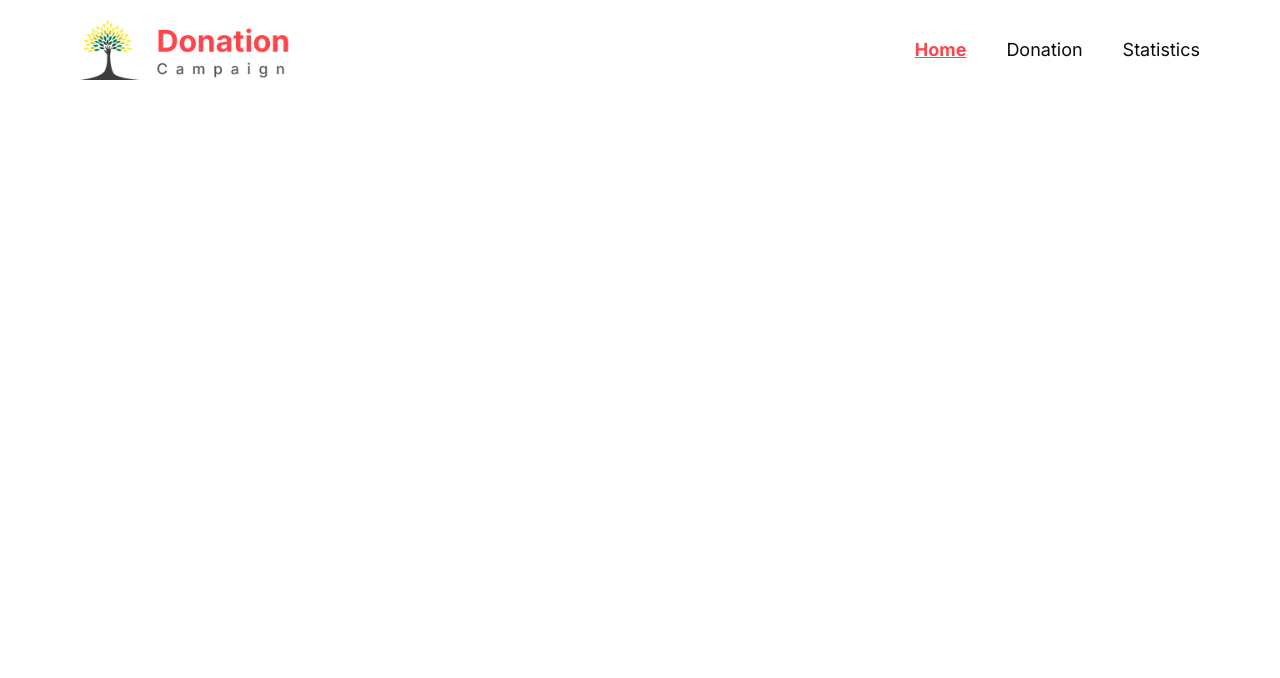
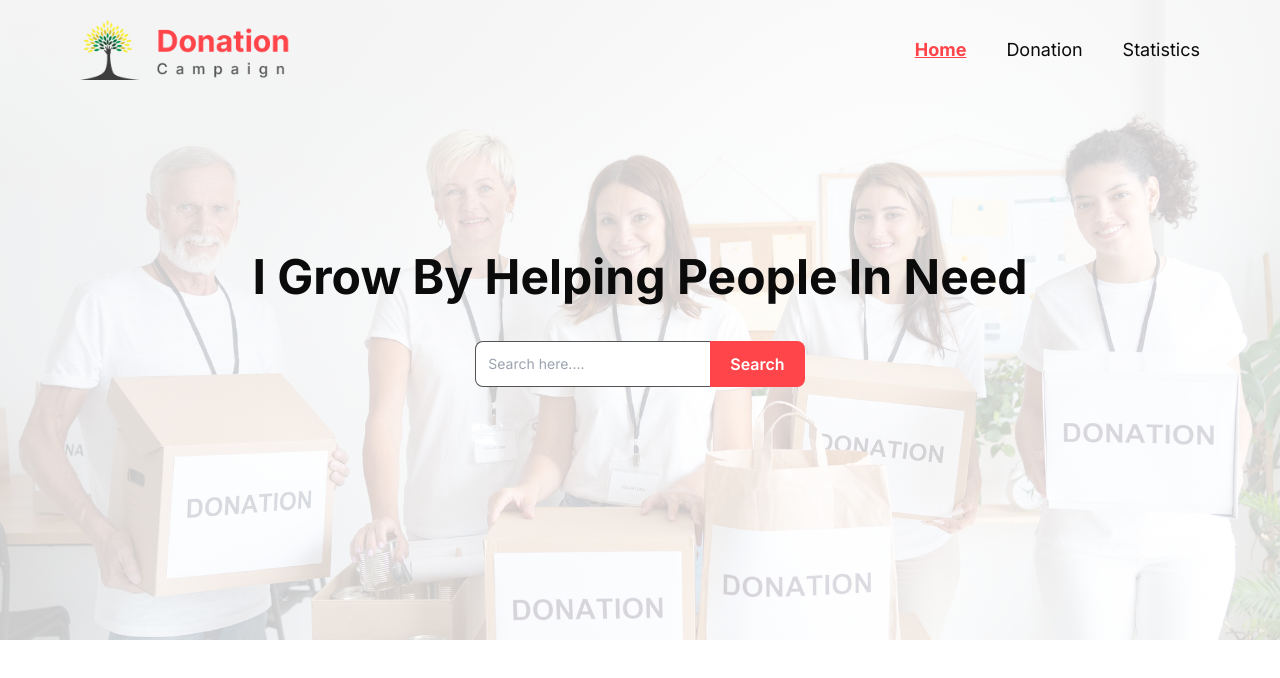
Before and after one commit to Mehedi0101/donation-campaign, a React (Vite) app: page / in a window 1280 px wide. Shown: the top 678 px of the page. Built offline with nearby package versions, Linux system fonts and the light colour scheme.

Commit message:
banner added in the homepage

```diff
--- a/index.html
+++ b/index.html
@@ -6,7 +6,7 @@
     <link rel="shortcut icon" href="./src/assets/favicon.ico" type="image/x-icon">
     <title>Donation Campaign</title>
   </head>
-  <body class="max-w-screen-2xl mx-auto">
+  <body>
     <div id="root"></div>
     <script type="module" src="/src/main.jsx"></script>
   </body>
--- /dev/null
+++ b/src/components/Header/Banner/Banner.css
@@ -0,0 +1,13 @@
+#banner{
+    content: "";
+    position: absolute;
+    top: 0px;
+    right: 0px;
+    bottom: 0px;
+    left: 0px;
+
+    background-image: linear-gradient(rgba(255,255,255,0.8), rgba(255,255,255,0.8)), url("../../../assets/banner-image.jpg");
+    background-size: cover;
+    background-repeat: no-repeat;
+    background-position: center;
+}
--- /dev/null
+++ b/src/components/Header/Banner/Banner.jsx
@@ -0,0 +1,15 @@
+import './Banner.css';
+
+const Banner = () => {
+    return (
+        <div id="banner" className="h-[80vh] bg-red-300 flex flex-col justify-center items-center px-5 md:px-10 lg:px-14 xl:px-20 -z-10">
+            <h1 className="text-2xl md:text-3xl lg:text-4xl xl:text-5xl font-bold text-center mb-5 lg:mb-10">I Grow By Helping People In Need</h1>
+            <div className="flex">
+                <input className="text-sm p-3 border border-r-0 border-dark2 outline-none rounded-s-lg w-full" type="text" placeholder="Search here...." />
+                <button className="bg-primary1 px-5 font-semibold text-white h-full rounded-e-lg">Search</button>
+            </div>
+        </div>
+    );
+};
+
+export default Banner;
--- a/src/components/Header/Navbar/Navbar.jsx
+++ b/src/components/Header/Navbar/Navbar.jsx
@@ -10,7 +10,7 @@ const Navbar = () => {
 
     return (
         <>
-            <div className='text-dark1 hidden md:flex justify-between items-center px-5 md:px-10 lg:px-14 xl:px-20 py-5'>
+            <div className='hidden md:flex justify-between items-center px-5 md:px-10 lg:px-14 xl:px-20 py-5 w-full max-w-screen-2xl absolute'>
                 <Link to='/'><img className='w-4/6 xl:w-5/6' src={logo} alt="" /></Link>
                 <div className='text-lg flex gap-10'>
                     <NavLink to='/'>Home</NavLink>
@@ -18,7 +18,7 @@ const Navbar = () => {
                     <NavLink to='/statistics'>Statistics</NavLink>
                 </div>
             </div>
-            <div className='text-dark1 px-5 py-5 md:hidden'>
+            <div className='px-5 py-5 md:hidden absolute'>
                 <div className='flex items-center gap-2'>
                     <FiMenu onClick={() => setShowStatus(!showStatus)} className='text-xl' />
                     <Link className='flex justify-center' to='/'><img className='w-1/2' src={logo} alt="" /></Link>
--- a/src/index.css
+++ b/src/index.css
@@ -5,4 +5,5 @@
 
 body {
     font-family: 'Inter', sans-serif;
+    color: #0B0B0B;
 }
--- a/src/layout/MainLayout.jsx
+++ b/src/layout/MainLayout.jsx
@@ -1,9 +1,11 @@
+import { Outlet } from "react-router";
 import Navbar from "../components/Header/Navbar/Navbar";
 
 const MainLayout = () => {
     return (
-        <div>
+        <div className="max-w-screen-2xl mx-auto">
             <Navbar></Navbar>
+            <Outlet></Outlet>
         </div>
     );
 };
--- a/src/pages/Home/Home.jsx
+++ b/src/pages/Home/Home.jsx
@@ -1,7 +1,9 @@
+import Banner from "../../components/Header/Banner/Banner";
+
 const Home = () => {
     return (
         <div>
-
+            <Banner></Banner>
         </div>
     );
 };
```
